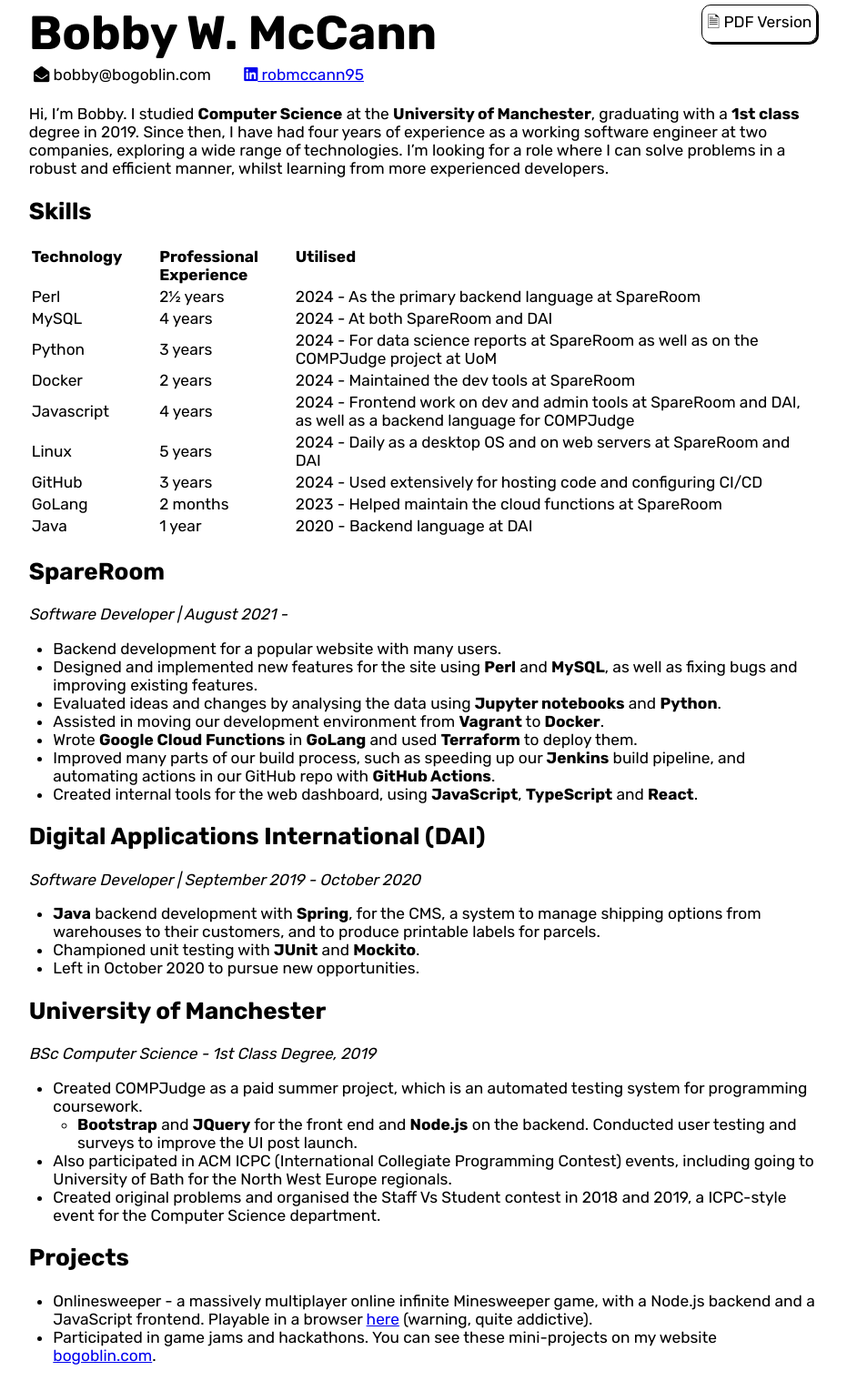
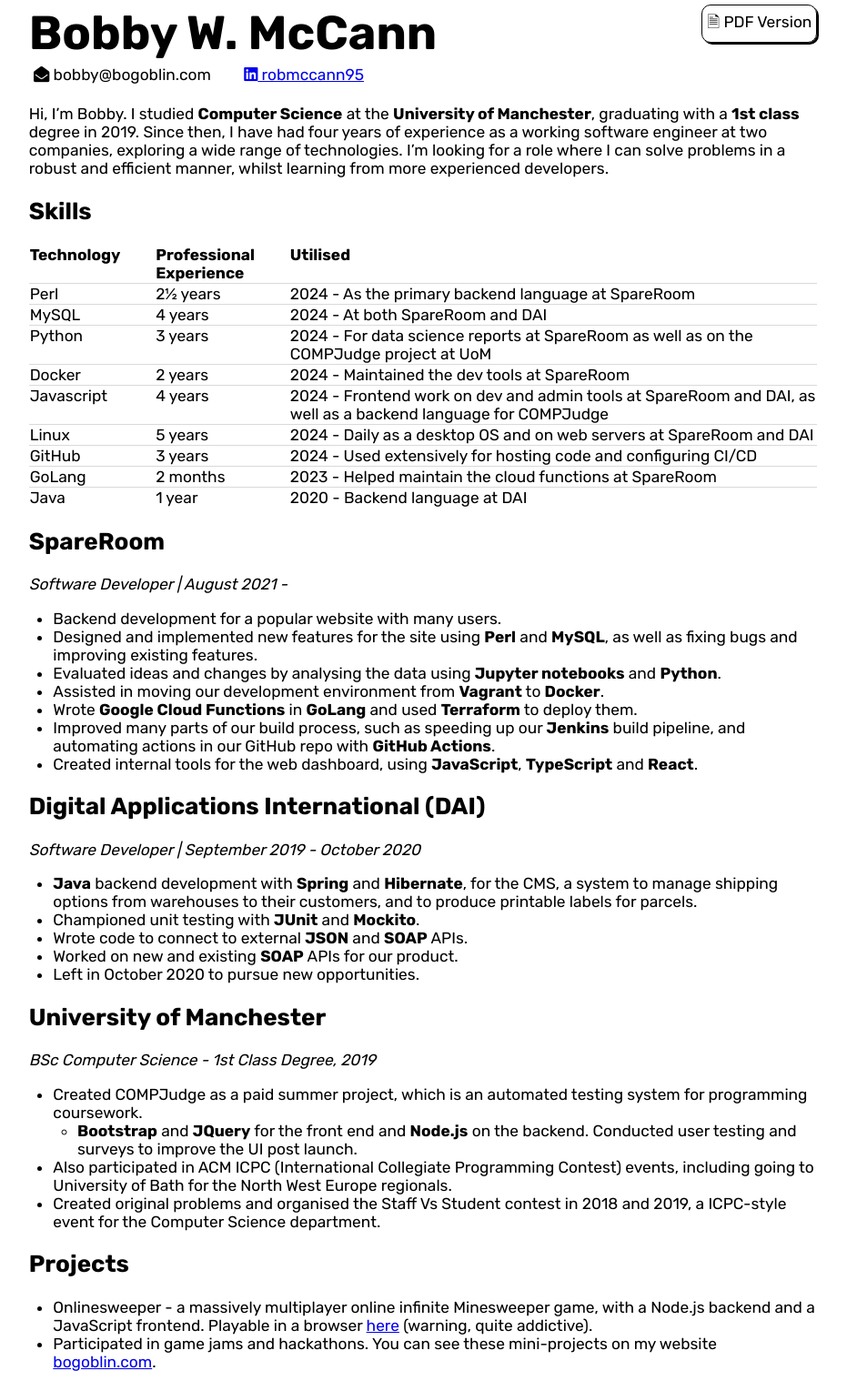
Before and after one commit to bogoblin/bobbyweb, a Jekyll site: the page cv/index.html, which Jekyll copies as it is, in a window 1280 px wide. Shown: the whole page at 91% size, without its empty margins (175-1106 px from the left). Built offline with Jekyll 4.4.1, drawn with Linux system fonts in a browser that asks for light colours; nearby versions of some CDN libraries.

Commit message:
Clean up table

```diff
--- a/cv/index.html
+++ b/cv/index.html
@@ -109,9 +109,6 @@
 </tr>
 </tbody>
 </table>
-<div class="pagebreak">
-
-</div>
 <h2 id="spareroom">SpareRoom</h2>
 <p><em>Software Developer | August 2021 - </em></p>
 <ul>
@@ -123,11 +120,16 @@
 <li>Improved many parts of our build process, such as speeding up our <strong>Jenkins</strong> build pipeline, and automating actions in our GitHub repo with <strong>GitHub Actions</strong>.</li>
 <li>Created internal tools for the web dashboard, using <strong>JavaScript</strong>, <strong>TypeScript</strong> and <strong>React</strong>.</li>
 </ul>
+<div class="pagebreak">
+
+</div>
 <h2 id="digital-applications-international-dai">Digital Applications International (DAI)</h2>
 <p><em>Software Developer | September 2019 - October 2020</em></p>
 <ul>
-<li><strong>Java</strong> backend development with <strong>Spring</strong>, for the CMS, a system to manage shipping options from warehouses to their customers, and to produce printable labels for parcels.</li>
+<li><strong>Java</strong> backend development with <strong>Spring</strong> and <strong>Hibernate</strong>, for the CMS, a system to manage shipping options from warehouses to their customers, and to produce printable labels for parcels.</li>
 <li>Championed unit testing with <strong>JUnit</strong> and <strong>Mockito</strong>.</li>
+<li>Wrote code to connect to external <strong>JSON</strong> and <strong>SOAP</strong> APIs.</li>
+<li>Worked on new and existing <strong>SOAP</strong> APIs for our product.</li>
 <li>Left in October 2020 to pursue new opportunities.</li>
 </ul>
 <h2 id="university-of-manchester">University of Manchester</h2>
--- a/cv/style.css
+++ b/cv/style.css
@@ -67,13 +67,17 @@
 tr.header th {
     padding-right: 10mm;
 }
-tr {
-    border-bottom: #666666 1px solid;
+table {
+    border-collapse: collapse;
+}
+td {
+    border-top: rgba(0, 0, 0, 0.15) 1px solid;
+    vertical-align: top;
 }
 
 @page {
     margin-top: 20mm;
-    margin-bottom: 30mm;
+    margin-bottom: 20mm;
 }
 
 @media print {
```
Also changed, not shown: cv/cv.md (+5 -2 lines), 1 other file.
